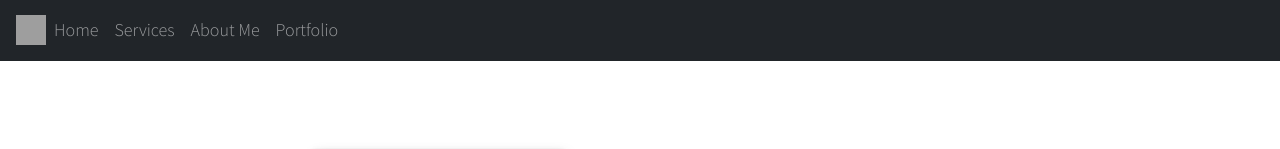
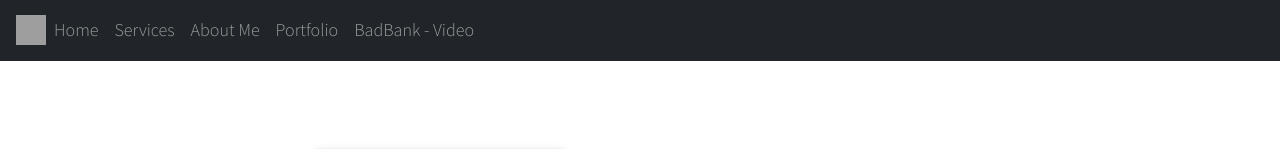
Before and after one commit to digby-j/digby-j.github.io, a plain HTML site: page index.html in a window 1280 px wide. Shown: the top 149 px of the page. Drawn offline with nearby package versions, Linux system fonts and the light colour scheme; grey boxes are pictures that could not be loaded.

Commit message:
added navigation to video

```diff
--- a/index.html
+++ b/index.html
@@ -54,6 +54,9 @@
                 <li class="nav-item">
                   <a class="nav-link" href="#work">Portfolio</a>
                 </li>
+                <li class="nav-item">
+                    <a class="nav-link" href="BadBank-video.html">BadBank - Video</a>
+                  </li>
               </ul>
             </div>
           </nav>
```
